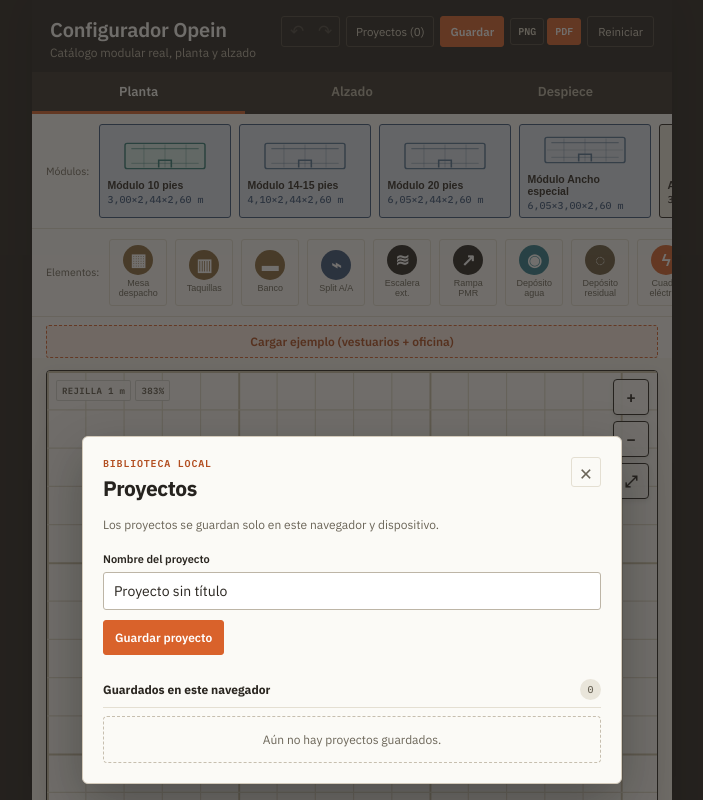
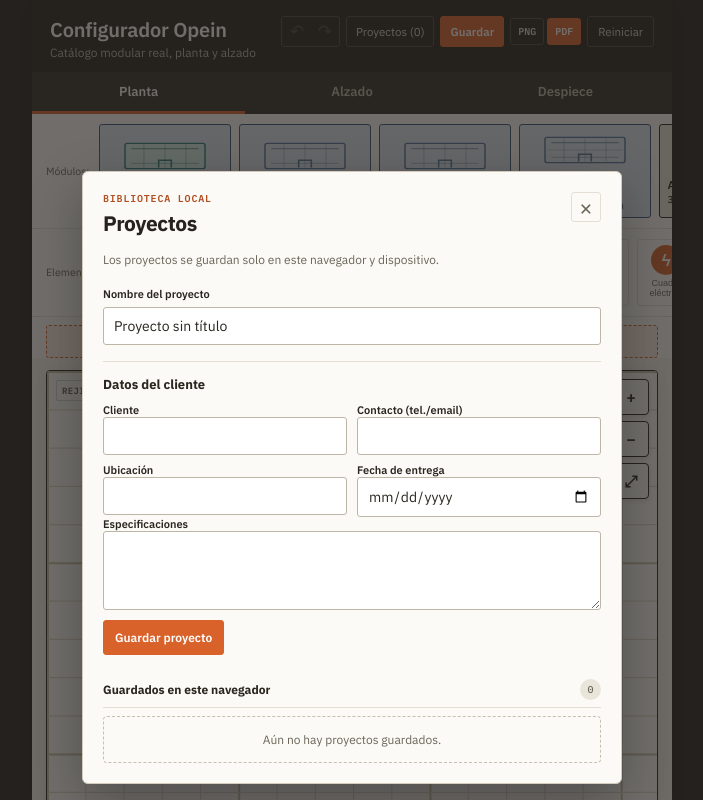
Before and after one commit to dgr198213-ui/Opein-modulos, a Next.js app: page / in a window 1280 px wide. Both pictures are taken after a click on the button "Guardar". Shown: the top 800 px of the page, without its empty margins (288-991 px from the left). Built offline with nearby package versions, Linux system fonts and the light colour scheme.

Commit message:
feat: añadir ficha de cliente a proyectos

```diff
--- a/app/globals.css
+++ b/app/globals.css
@@ -676,3 +676,41 @@
   .export-actions { order: 3; width: 100%; justify-content: flex-end; }
   .export-message { padding-top: 3px; }
 }
+
+.client-section {
+  margin-top: 16px;
+  padding-top: 14px;
+  border-top: 1px solid var(--border);
+}
+.client-section-title {
+  margin: 0 0 10px;
+  color: var(--ink);
+  font-size: 13px;
+  font-weight: 700;
+}
+.client-fields-grid {
+  display: grid;
+  grid-template-columns: repeat(2, minmax(0, 1fr));
+  gap: 8px 10px;
+}
+.client-fields-grid .project-name-label {
+  margin-bottom: 0;
+}
+.client-notes-input {
+  display: block;
+  min-height: 78px;
+  resize: vertical;
+  line-height: 1.4;
+}
+.project-client-summary {
+  overflow: hidden;
+  color: var(--safety-dark) !important;
+  font-size: 11px !important;
+  text-overflow: ellipsis;
+  white-space: nowrap;
+}
+@media (max-width: 600px) {
+  .client-fields-grid {
+    grid-template-columns: 1fr;
+  }
+}
--- a/components/Configurator.tsx
+++ b/components/Configurator.tsx
@@ -5,7 +5,7 @@
 import { jsPDF } from 'jspdf';
 import { MODULE_TYPES, ELEMENT_TYPES, ModuleType, ElementType } from '@/lib/catalog';
 import { ModuleInst, Partition, ElementInst, Mode, ViewTab } from '@/lib/types';
-import { deleteLocalProject, listLocalProjects, LocalProject, ProjectSnapshot, saveLocalProject } from '@/lib/local-projects';
+import { deleteLocalProject, listLocalProjects, ClientInfo, LocalProject, ProjectSnapshot, saveLocalProject } from '@/lib/local-projects';
 import {
   VB_W, VB_H, snap, clampModule, clampPoint, alignSnap, pointInModule, cycleWallState,
 } from '@/lib/geometry';
@@ -15,6 +15,20 @@
 import ElevationView from './ElevationView';
 import BreakdownView from './BreakdownView';
 import ModuleThumbnail from './ModuleThumbnail';
+
+const EMPTY_CLIENT_INFO: ClientInfo = {
+  clientName: '',
+  contact: '',
+  location: '',
+  deliveryDate: '',
+  notes: '',
+};
+
+function formatDeliveryDate(value: string) {
+  if (!value) return '';
+  const date = new Date(`${value}T00:00:00`);
+  return Number.isNaN(date.getTime()) ? value : new Intl.DateTimeFormat('es-ES').format(date);
+}
 
 let idSeq = 1;
 const nextId = () => idSeq++;
@@ -64,6 +78,7 @@
   const [localProjects, setLocalProjects] = useState<LocalProject[]>([]);
   const [projectPanelOpen, setProjectPanelOpen] = useState(false);
   const [projectName, setProjectName] = useState('Proyecto sin título');
+  const [clientInfo, setClientInfo] = useState<ClientInfo>({ ...EMPTY_CLIENT_INFO });
   const [activeProjectId, setActiveProjectId] = useState<string | null>(null);
   const [storageMessage, setStorageMessage] = useState('');
   const [exportMessage, setExportMessage] = useState('');
@@ -494,9 +509,10 @@
 
   function saveProject(createNew = false) {
     try {
-      const saved = saveLocalProject(projectName, currentSnapshot(), createNew ? undefined : activeProjectId ?? undefined);
+      const saved = saveLocalProject(projectName, currentSnapshot(), createNew ? undefined : activeProjectId ?? undefined, clientInfo);
       setActiveProjectId(saved.id);
       setProjectName(saved.name);
+      setClientInfo({ ...(saved.client ?? EMPTY_CLIENT_INFO) });
       setLocalProjects(listLocalProjects());
       setStorageMessage(createNew || !activeProjectId ? 'Proyecto guardado en este navegador.' : 'Proyecto actualizado en este navegador.');
     } catch {
@@ -515,6 +531,7 @@
     idSeq = highestId + 1;
     setActiveProjectId(project.id);
     setProjectName(project.name);
+    setClientInfo({ ...(project.client ?? EMPTY_CLIENT_INFO) });
     setProjectPanelOpen(false);
     setStorageMessage('');
   }
@@ -527,6 +544,7 @@
       if (activeProjectId === project.id) {
         setActiveProjectId(null);
         setProjectName('Proyecto sin título');
+        setClientInfo({ ...EMPTY_CLIENT_INFO });
       }
       setStorageMessage('Proyecto eliminado.');
     } catch {
@@ -577,11 +595,21 @@
     const pageHeight = landscape ? 210 : 297;
     const margin = 12;
     const title = tab === 'elev' ? 'Alzado' : 'Planta';
+    const clientLine = [
+      clientInfo.clientName.trim() ? `Cliente: ${clientInfo.clientName.trim()}` : '',
+      clientInfo.deliveryDate ? `Entrega: ${formatDeliveryDate(clientInfo.deliveryDate)}` : '',
+    ].filter(Boolean).join(' · ');
+    const headerOffset = clientLine ? 14 : 7;
     pdf.setFont('helvetica', 'bold');
     pdf.setFontSize(14);
     pdf.text(`${projectName.trim() || 'Proyecto Opein'} · ${title}`, margin, margin);
+    if (clientLine) {
+      pdf.setFont('helvetica', 'normal');
+      pdf.setFontSize(9);
+      pdf.text(clientLine, margin, margin + 6);
+    }
     const maxWidth = pageWidth - margin * 2;
-    const maxHeight = pageHeight - margin * 2 - 12;
+    const maxHeight = pageHeight - margin * 2 - headerOffset - 5;
     const ratio = image.width && image.height ? image.width / image.height : 1;
     let width = maxWidth;
     let height = width / ratio;
@@ -589,7 +617,7 @@
       height = maxHeight;
       width = height * ratio;
     }
-    pdf.addImage(dataUrl, 'PNG', (pageWidth - width) / 2, margin + 7, width, height);
+    pdf.addImage(dataUrl, 'PNG', (pageWidth - width) / 2, margin + headerOffset, width, height);
     pdf.setFont('helvetica', 'normal');
     pdf.setFontSize(8);
     pdf.setTextColor(105, 98, 86);
@@ -604,7 +632,7 @@
       commitScene({ modules: [], partitions: [], elements: [] });
       setSelectedId(null); setSelectedIds([]); setWallPending(null);
       setMeasureStart(null); setMeasureEnd(null);
-      setActiveProjectId(null); setProjectName('Proyecto sin título');
+      setActiveProjectId(null); setProjectName('Proyecto sin título'); setClientInfo({ ...EMPTY_CLIENT_INFO });
     }
   }
 
@@ -800,6 +828,26 @@
             <p className="project-help">Los proyectos se guardan solo en este navegador y dispositivo.</p>
             <label className="project-name-label" htmlFor="project-name">Nombre del proyecto</label>
             <input id="project-name" className="project-name-input" value={projectName} maxLength={80} onChange={(event) => setProjectName(event.target.value)} />
+            <div className="client-section">
+              <h3 className="client-section-title">Datos del cliente</h3>
+              <div className="client-fields-grid">
+                <label className="project-name-label" htmlFor="client-name">Cliente
+                  <input id="client-name" className="project-name-input" value={clientInfo.clientName} maxLength={120} onChange={(event) => setClientInfo((current) => ({ ...current, clientName: event.target.value }))} />
+                </label>
+                <label className="project-name-label" htmlFor="client-contact">Contacto (tel./email)
+                  <input id="client-contact" className="project-name-input" value={clientInfo.contact} maxLength={160} onChange={(event) => setClientInfo((current) => ({ ...current, contact: event.target.value }))} />
+                </label>
+                <label className="project-name-label" htmlFor="client-location">Ubicación
+                  <input id="client-location" className="project-name-input" value={clientInfo.location} maxLength={160} onChange={(event) => setClientInfo((current) => ({ ...current, location: event.target.value }))} />
+                </label>
+                <label className="project-name-label" htmlFor="client-delivery-date">Fecha de entrega
+                  <input id="client-delivery-date" className="project-name-input" type="date" value={clientInfo.deliveryDate} onChange={(event) => setClientInfo((current) => ({ ...current, deliveryDate: event.target.value }))} />
+                </label>
+              </div>
+              <label className="project-name-label" htmlFor="client-notes">Especificaciones
+                <textarea id="client-notes" className="project-name-input client-notes-input" rows={3} value={clientInfo.notes} maxLength={1000} onChange={(event) => setClientInfo((current) => ({ ...current, notes: event.target.value }))} />
+              </label>
+            </div>
             <div className="project-save-actions">
               <button className="save-project-btn" type="button" onClick={() => saveProject(false)}>{activeProjectId ? 'Actualizar proyecto' : 'Guardar proyecto'}</button>
               {activeProjectId && <button className="secondary-project-btn" type="button" onClick={() => saveProject(true)}>Guardar como nuevo</button>}
@@ -817,6 +865,7 @@
                   <li key={project.id} className={'project-item' + (project.id === activeProjectId ? ' active' : '')}>
                     <div className="project-item-copy">
                       <strong>{project.name}</strong>
+                      {project.client?.clientName && <span className="project-client-summary">Cliente: {project.client.clientName}{project.client.deliveryDate ? ` · Entrega: ${formatDeliveryDate(project.client.deliveryDate)}` : ''}</span>}
                       <span>Actualizado {new Intl.DateTimeFormat('es-ES', { dateStyle: 'medium', timeStyle: 'short' }).format(new Date(project.updatedAt))}</span>
                     </div>
                     <div className="project-item-actions">
--- a/lib/local-projects.ts
+++ b/lib/local-projects.ts
@@ -10,12 +10,31 @@
   tab: ViewTab;
 }
 
+export interface ClientInfo {
+  clientName: string;
+  contact: string;
+  location: string;
+  deliveryDate: string;
+  notes: string;
+}
+
 export interface LocalProject {
   id: string;
   name: string;
   createdAt: string;
   updatedAt: string;
   snapshot: ProjectSnapshot;
+  client?: ClientInfo;
+}
+
+function isClientInfo(value: unknown): value is ClientInfo {
+  if (!value || typeof value !== 'object') return false;
+  const client = value as Record<string, unknown>;
+  return typeof client.clientName === 'string'
+    && typeof client.contact === 'string'
+    && typeof client.location === 'string'
+    && typeof client.deliveryDate === 'string'
+    && typeof client.notes === 'string';
 }
 
 function isProjectSnapshot(value: unknown): value is ProjectSnapshot {
@@ -34,7 +53,8 @@
     && typeof project.name === 'string'
     && typeof project.createdAt === 'string'
     && typeof project.updatedAt === 'string'
-    && isProjectSnapshot(project.snapshot);
+    && isProjectSnapshot(project.snapshot)
+    && (project.client === undefined || isClientInfo(project.client));
 }
 
 function copySnapshot(snapshot: ProjectSnapshot): ProjectSnapshot {
@@ -88,6 +108,7 @@
   name: string,
   snapshot: ProjectSnapshot,
   existingId?: string,
+  client?: ClientInfo,
 ): LocalProject {
   const projects = readProjects();
   const existing = existingId ? projects.find((project) => project.id === existingId) : undefined;
@@ -98,6 +119,7 @@
     createdAt: existing?.createdAt ?? now,
     updatedAt: now,
     snapshot: copySnapshot(snapshot),
+    ...(client ? { client } : {}),
   };
 
   const nextProjects = existing
```
